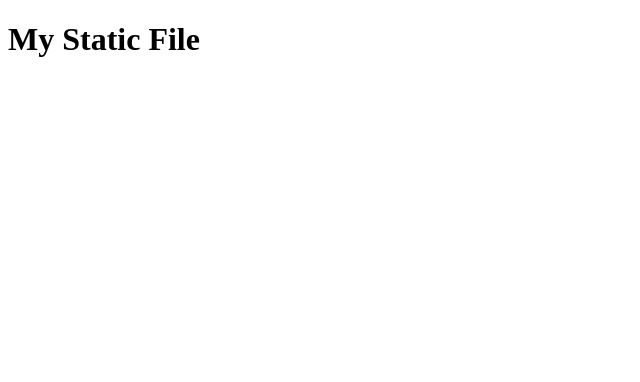
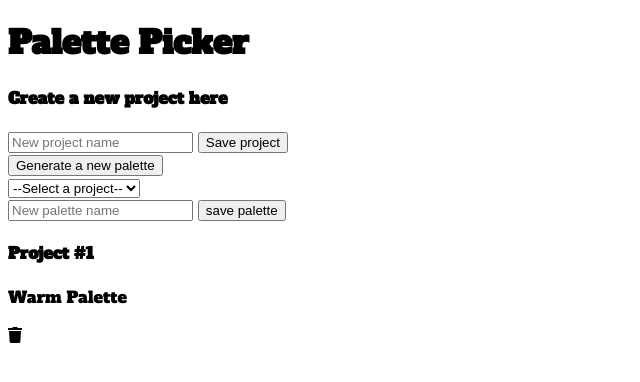
Before and after one commit to TMcMeans/palette-picker, a website: page public/index.html in a window 1280 px wide. Shown: the whole page, without its empty margins (0-640 px from the left). Drawn offline with Linux system fonts and the light colour scheme; files that its build step writes are made by us from their sources.

Commit message:
Add base HTML elements to DOM

```diff
--- a/public/index.html
+++ b/public/index.html
@@ -2,12 +2,61 @@
 <html>
 
 <head>
-  <title>Express Intro</title>
+  <title>Palette Picker</title>
   <link rel="stylesheet" type="text/css" href="styles.css">
+  <link rel="stylesheet" href="https://use.fontawesome.com/releases/v5.6.3/css/all.css" integrity="sha384-UHRtZLI+pbxtHCWp1t77Bi1L4ZtiqrqD80Kn4Z8NTSRyMA2Fd33n5dQ8lWUE00s/"
+    crossorigin="anonymous">
 </head>
 
 <body>
-  <h1>My Static File</h1>
+
+  <header>
+    <h1>Palette Picker</h1>
+    <h4>Create a new project here</h4>
+    <form class="new-project-input" action="" method="">
+      <input type="text" placeholder="New project name" required>
+      <input type="button" value="Save project">
+    </form>
+  </header>
+
+  <section class="color-palette-section">
+    <div class="big-palette-container">
+      <div class="big-color-block"></div>
+      <div class="big-color-block"></div>
+      <div class="big-color-block"></div>
+      <div class="big-color-block"></div>
+      <div class="big-color-block"></div>
+    </div>
+    <button>Generate a new palette</button>
+  </section>
+
+  <section class="save-palette-section">
+    <select id="project-select">
+      <option value="">--Select a project--</option>
+      <option value="project1">Project #1</option>
+    </select>
+    <form action="" method="">
+      <input type="text" placeholder="New palette name">
+      <input type="submit" value="save palette">
+    </form>
+
+    <section class="saved-projects-section">
+      <div class="saved-palette">
+        <h4>Project #1</h4>
+        <div class="small-palette-container">
+          <div class="small-palette-wrapper">
+            <div class="small-color-block"></div>
+            <div class="small-color-block"></div>
+            <div class="small-color-block"></div>
+            <div class="small-color-block"></div>
+            <div class="small-color-block"></div>
+          </div>
+          <p>Warm Palette</p>
+          <i class="fa fa-trash" aria-hidden="true"></i>
+        </div>
+      </div>
+    </section>
+
 </body>
 
 </html>
--- /dev/null
+++ b/public/styles.css
@@ -0,0 +1,7 @@
+@import url('https://fonts.googleapis.com/css?family=Alfa+Slab+One');
+
+/* universal styles */
+
+body {
+  font-family: 'Alfa Slab One', cursive;
+}
```
Also changed, not shown: public/css/styles.css (deleted), public/js/scripts.js (deleted), public/scripts.js (added).
